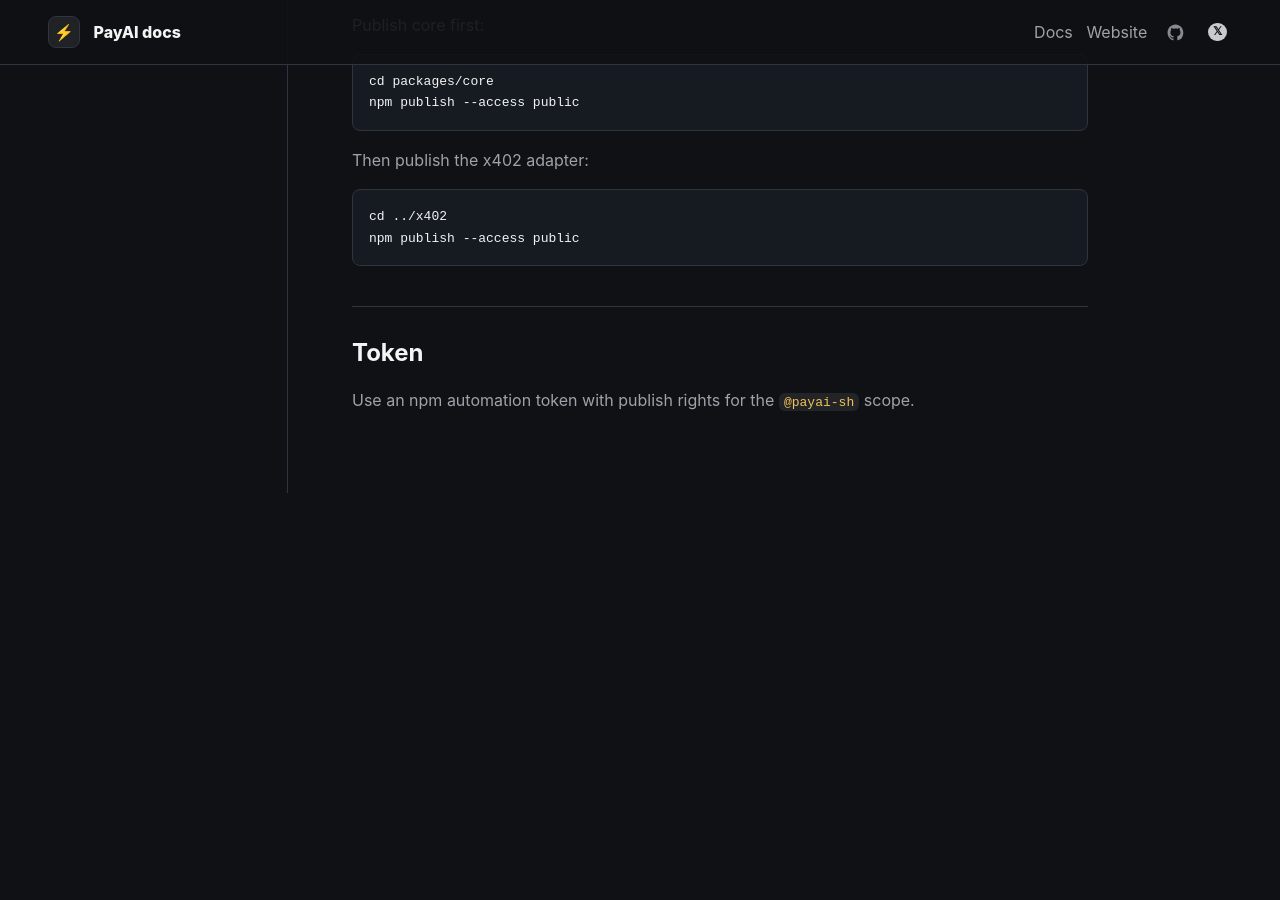
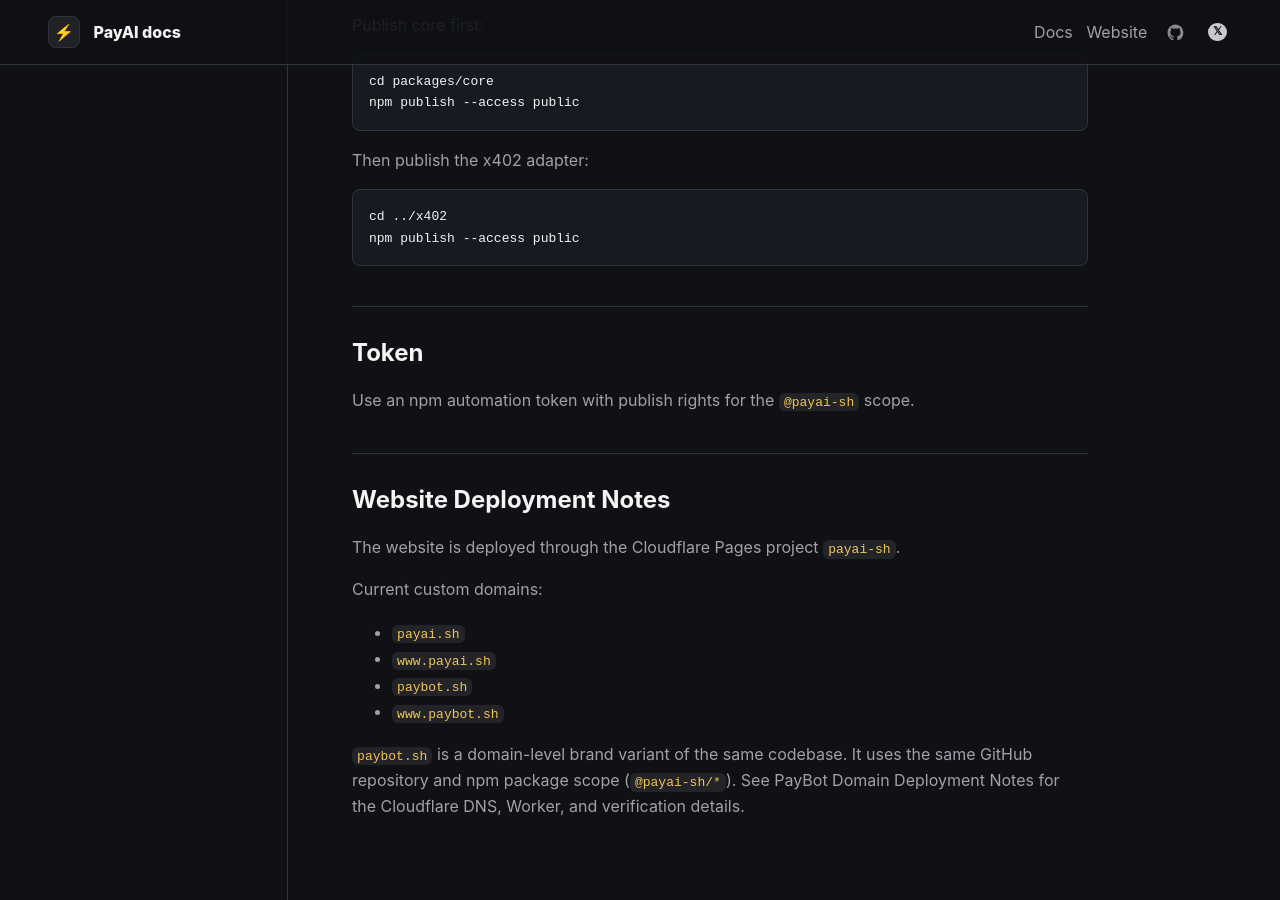
Before and after one commit to jerrywang33/payai-sh, a Jekyll site: the page built from docs/publishing.md, in a window 1280 px wide and 900 px high, scrolled down 1272 px. Built offline with Jekyll 4.4.1, drawn with Linux system fonts in a browser that asks for light colours; our own code applies the rules of GitHub Pages for plain Markdown files; before the commit the page ends 1765 px from its top, so only the background shows below that.

Commit message:
docs: record paybot domain deployment

```diff
--- a/docs/publishing.md
+++ b/docs/publishing.md
@@ -56,3 +56,16 @@
 ## Token
 
 Use an npm automation token with publish rights for the `@payai-sh` scope.
+
+## Website Deployment Notes
+
+The website is deployed through the Cloudflare Pages project `payai-sh`.
+
+Current custom domains:
+
+- `payai.sh`
+- `www.payai.sh`
+- `paybot.sh`
+- `www.paybot.sh`
+
+`paybot.sh` is a domain-level brand variant of the same codebase. It uses the same GitHub repository and npm package scope (`@payai-sh/*`). See [PayBot Domain Deployment Notes](releases/2026-05-23-paybot-domain.md) for the Cloudflare DNS, Worker, and verification details.
```
Also changed, not shown: docs/releases/2026-05-23-paybot-domain.md (added, +93 -0 lines).
